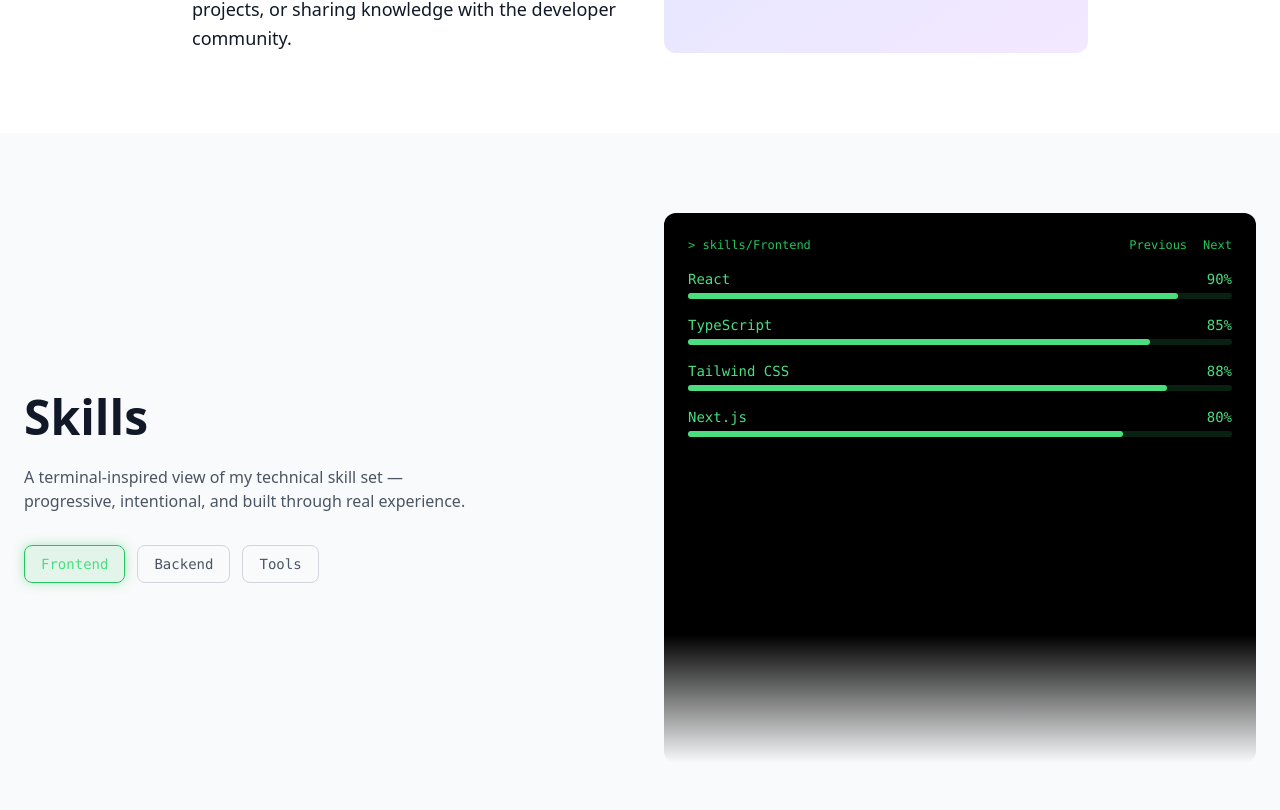
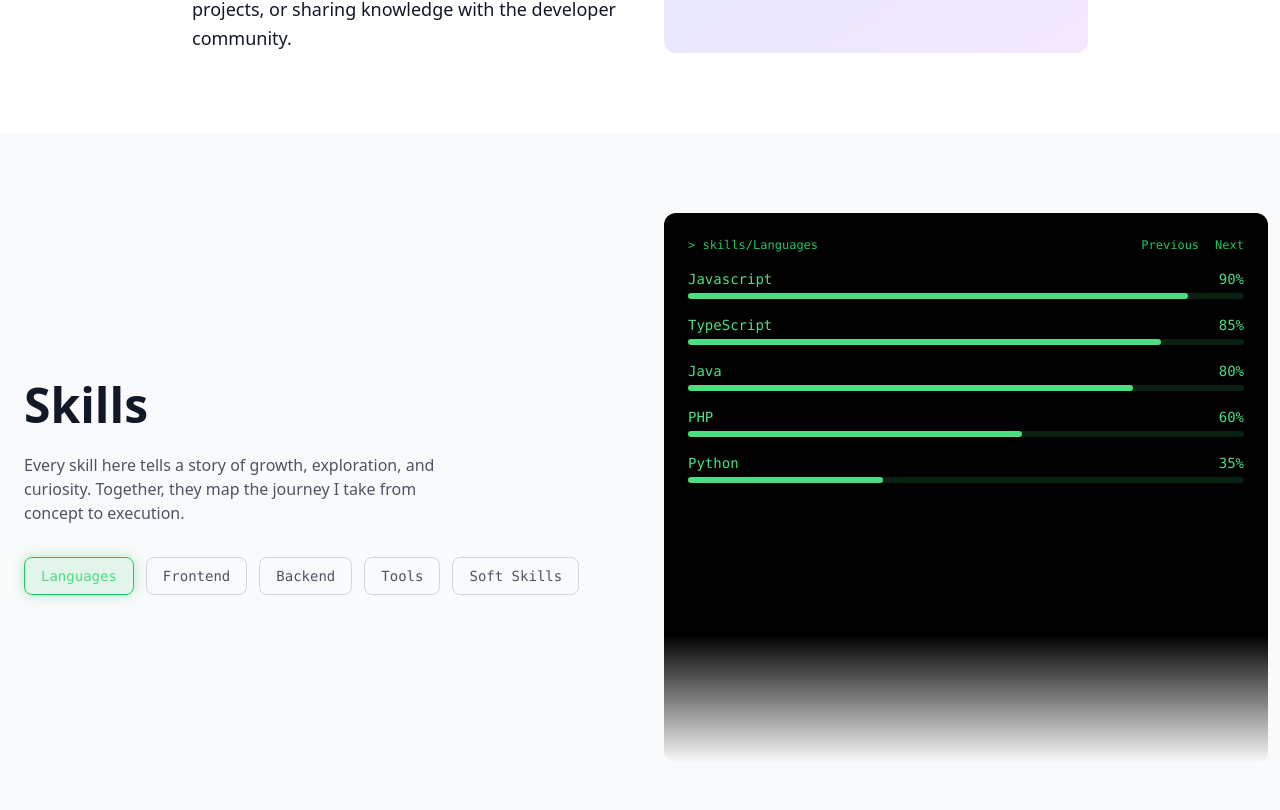
Before and after one commit to revieqt/portfolio, a React (Vite) app: page / in a window 1280 px wide. Shown: the part 1210-2020 px from the top of the page. Built offline with nearby package versions, Linux system fonts and the light colour scheme; a web font is replaced by a local one.

Commit message:
Update: partial finish of skills section

```diff
--- a/src/components/Skills.tsx
+++ b/src/components/Skills.tsx
@@ -5,12 +5,24 @@ type SkillGroup = { category: string; items: SkillItem[] };
 
 const SKILLS: SkillGroup[] = [
   {
+    category: "Languages",
+    items: [
+      { name: "Javascript", percent: 90 },
+      { name: "TypeScript", percent: 85 },
+      { name: "Java", percent: 80 },
+      { name: "PHP", percent: 60 },
+      { name: "Python", percent: 35 },
+    ],
+  },
+  {
     category: "Frontend",
     items: [
-      { name: "React", percent: 90 },
-      { name: "TypeScript", percent: 85 },
-      { name: "Tailwind CSS", percent: 88 },
-      { name: "Next.js", percent: 80 },
+      { name: "HTML", percent: 90 },
+      { name: "CSS", percent: 95 },
+      { name: "Tailwind CSS", percent: 75 },
+      { name: "React", percent: 80 },
+      { name: "React Native", percent: 90 },
+      { name: "Next.js", percent: 75 },
     ],
   },
   {
@@ -18,17 +30,29 @@ const SKILLS: SkillGroup[] = [
     items: [
       { name: "Node.js", percent: 85 },
       { name: "Express", percent: 82 },
-      { name: "PostgreSQL", percent: 78 },
-      { name: "MongoDB", percent: 75 },
+      { name: "REST APIs", percent: 75 },
+      { name: "MySQL", percent: 90 },
+      { name: "MongoDB", percent: 80 },
+      { name: "Firebase", percent: 75 },
     ],
   },
   {
     category: "Tools",
     items: [
-      { name: "Git", percent: 90 },
-      { name: "Docker", percent: 70 },
-      { name: "AWS", percent: 65 },
-      { name: "CI/CD", percent: 72 },
+      { name: "Git", percent: 75 },
+      { name: "Docker", percent: 60 },
+      { name: "VS Code", percent: 90 },
+      { name: "Postman", percent: 70 },
+      { name: "Figma", percent: 80 },
+    ],
+  },
+  {
+    category: "Soft Skills",
+    items: [
+      { name: "Communication", percent: 80 },
+      { name: "Teamwork", percent: 85 },
+      { name: "Problem Solving", percent: 80 },
+      { name: "Adaptability", percent: 75 },
     ],
   },
 ];
@@ -36,15 +60,12 @@ const SKILLS: SkillGroup[] = [
 export default function Skills() {
   const [groupIndex, setGroupIndex] = useState(0);
   const [visible, setVisible] = useState(false);
-
+  const ref = useRef<HTMLDivElement>(null);
   const [categoryText, setCategoryText] = useState("");
   const [lines, setLines] = useState<
     { name: string; percent: string; bar: number }[]
   >([]);
 
-  const ref = useRef<HTMLDivElement>(null);
-
-  /* ---------------- Visibility ---------------- */
   useEffect(() => {
     const observer = new IntersectionObserver(
       ([e]) => setVisible(e.isIntersecting),
@@ -54,7 +75,6 @@ export default function Skills() {
     return () => observer.disconnect();
   }, []);
 
-  /* ---------------- Typing Engine ---------------- */
   useEffect(() => {
     if (!visible) return;
 
@@ -68,14 +88,12 @@ export default function Skills() {
       setCategoryText("");
       setLines([]);
 
-      // Type category
       for (const char of current.category) {
         if (cancelled) return;
         setCategoryText((prev) => prev + char);
         await sleep(60);
       }
 
-      // Type each item
       for (const item of current.items) {
         if (cancelled) return;
 
@@ -139,19 +157,17 @@ export default function Skills() {
   return (
     <section
       ref={ref}
-      className="relative bg-gray-50 dark:bg-gray-900 py-20 px-6"
+      className="relative bg-gray-50 dark:bg-gray-900 py-20 px-3"
     >
       <div className="mx-auto max-w-7xl grid gap-12 lg:grid-cols-2 items-center">
-        {/* LEFT */}
-<div>
+
+        <div className="px-3">
           <h2 className="text-5xl font-bold mb-6">Skills</h2>
 
           <p className="text-gray-600 dark:text-gray-400 max-w-md mb-8">
-    A terminal-inspired view of my technical skill set — progressive,
-    intentional, and built through real experience.
+            Every skill here tells a story of growth, exploration, and curiosity. Together, they map the journey I take from concept to execution.
           </p>
 
-  {/* CATEGORY BUTTONS */}
           <div className="flex flex-wrap gap-3">
             {SKILLS.map((skill, i) => (
               <button
@@ -173,7 +189,6 @@ export default function Skills() {
           </div>
         </div>
 
-        {/* RIGHT — CONSOLE */}
         <div className="relative">
           <div className="rounded-xl bg-black p-6 font-mono text-sm text-green-400 h-[550px]">
             <div className="mb-4 flex justify-between text-xs text-green-500">
```
Lines whose indentation alone changed are shown as unchanged.
